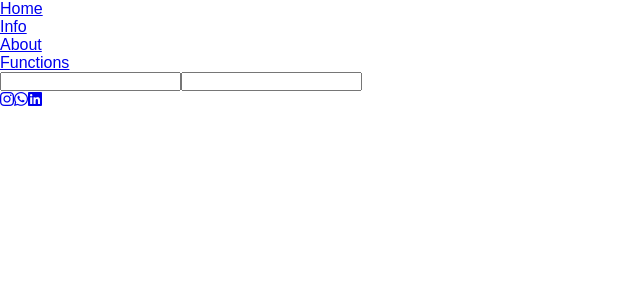
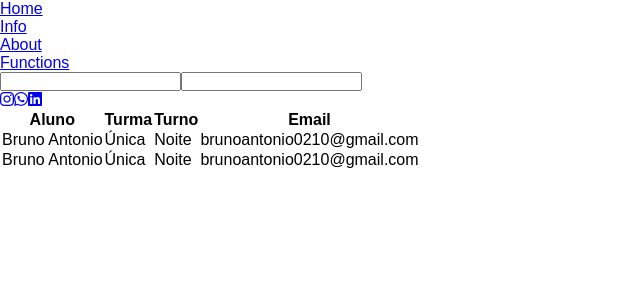
Before and after one commit to BrunoAntonio16/ResidenciaPortoDigitalFrontEnd, a React (Create React App) app: page / in a window 1280 px wide. Shown: the top 300 px of the page, without its empty margins (0-640 px from the left). Built offline with nearby package versions, Linux system fonts and the light colour scheme; a web font is replaced by a local one.

Commit message:
Criação do componente Table(Tabelas)

```diff
--- a/src/App.js
+++ b/src/App.js
@@ -2,6 +2,7 @@ import NavBar from './components/NavBar/NavBar';
 import Footer from './components/Footer/Footer';
 //import { Form } from 'react-router-dom';
 import Form from './components/Form/Form';
+import Table from './components/Table/Table';
 
 const meusItems = [
   {
@@ -24,6 +25,22 @@ const meusItems = [
     text: "Functions"
   }
 
+];
+
+const Alunos = [
+  {
+    aluno: "Bruno Antonio",
+    turma: "Única",
+    turno: "Noite",
+    email: "brunoantonio0210@gmail.com"
+  },
+
+  {
+    aluno: "Bruno Antonio",
+    turma: "Única",
+    turno: "Noite",
+    email: "brunoantonio0210@gmail.com"
+  }
 ];
 
 const meusIcons = [
@@ -62,6 +79,7 @@ function App() {
         <NavBar Item={meusItems}/>
         <Form Inputs={meusInputs}/>
         <Footer Icons={meusIcons}/>
+        <Table Item={Alunos}/>
     </div>
   );
 }
--- /dev/null
+++ b/src/components/Table/Table.js
@@ -0,0 +1,25 @@
+import TableItem from "../TableItem/TableItem";
+
+function Table(props) {
+    return (
+        <>
+            <table>
+                <thead>
+                    <th>Aluno</th>
+                    <th>Turma</th>
+                    <th>Turno</th>
+                    <th>Email</th>
+                </thead>
+                <tbody>
+                    {
+                        props.Item.map((element) => {
+                            return (<TableItem aluno={element.aluno} turma={element.turma} turno={element.turno} email={element.email}/>);
+                         })
+                    }
+                </tbody>
+            </table>
+        </>
+    );
+}
+
+export default Table;
--- /dev/null
+++ b/src/components/TableItem/TableItem.js
@@ -0,0 +1,12 @@
+function TableItem(props) {
+    return(
+        <tr>
+            <td>{props.aluno}</td>
+            <td>{props.turma}</td>
+            <td>{props.turno}</td>
+            <td>{props.email}</td>
+        </tr>
+    );
+}
+
+export default TableItem;
```
Also changed, not shown: 1 other file (tests, documents, lock files or other folders).
